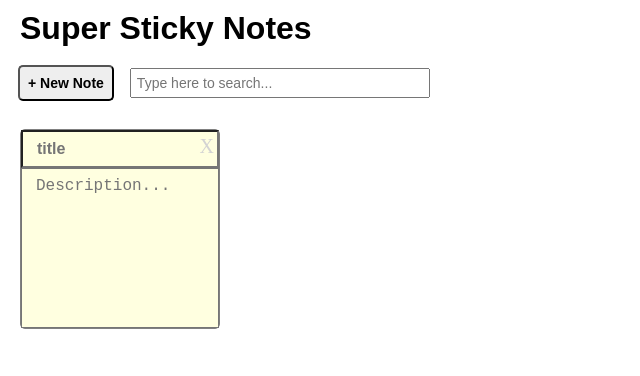
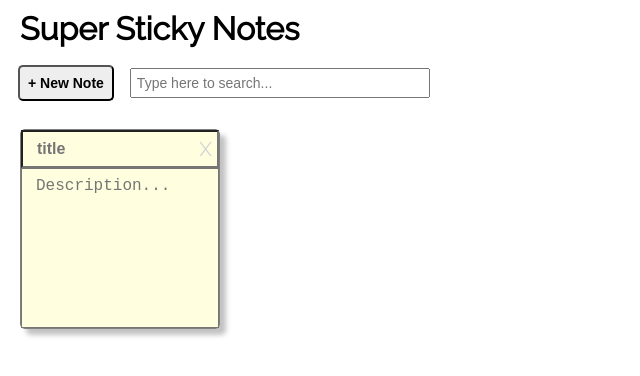
Before and after one commit to hannah-saurusrex/sticky-notes-app, a React (Create React App) app in the folder my-app/: page / in a window 1280 px wide. Shown: the top 376 px of the page, without its empty margins (0-640 px from the left). Built offline with nearby package versions, Linux system fonts and the light colour scheme.

Commit message:
refined notes app styling

```diff
--- a/my-app/public/index.html
+++ b/my-app/public/index.html
@@ -24,6 +24,10 @@
       work correctly both with client-side routing and a non-root public URL.
       Learn how to configure a non-root public URL by running `npm run build`.
     -->
+		<link
+			href="https://fonts.googleapis.com/css?family=Open+Sans|Raleway:300,400&display=swap"
+			rel="stylesheet"
+		/>
 		<title>Sticky Note App</title>
 	</head>
 	<body>
--- a/my-app/src/index.css
+++ b/my-app/src/index.css
@@ -5,6 +5,7 @@
 body {
 	margin: 0;
 	padding: 0;
+	font-family: "Raleway", "Open Sans";
 }
 
 input,
@@ -15,7 +16,6 @@ textarea {
 
 .app-header__title {
 	margin: 10px 20px 0;
-	font-family: Arial, sans-serif;
 }
 
 .app-header__controls {
@@ -45,6 +45,11 @@ textarea {
 	outline: none;
 }
 
+.add-new:hover {
+	background-color: salmon;
+	color: white;
+}
+
 .notes-list {
 	display: flex;
 	flex-wrap: wrap;
@@ -62,6 +67,9 @@ textarea {
 	display: flex;
 	flex-direction: column;
 	position: relative;
+	-webkit-box-shadow: 6px 6px 5px 0px rgba(173, 173, 173, 0.74);
+	-moz-box-shadow: 6px 6px 5px 0px rgba(173, 173, 173, 0.74);
+	box-shadow: 6px 6px 5px 0px rgba(173, 173, 173, 0.74);
 }
 
 .note__title,
@@ -87,7 +95,7 @@ textarea {
 	right: 0px;
 	font-size: 20px;
 	color: lightgrey;
-	padding: 5px;
+	padding: 7px;
 }
 
 .note__delete:hover {
```
